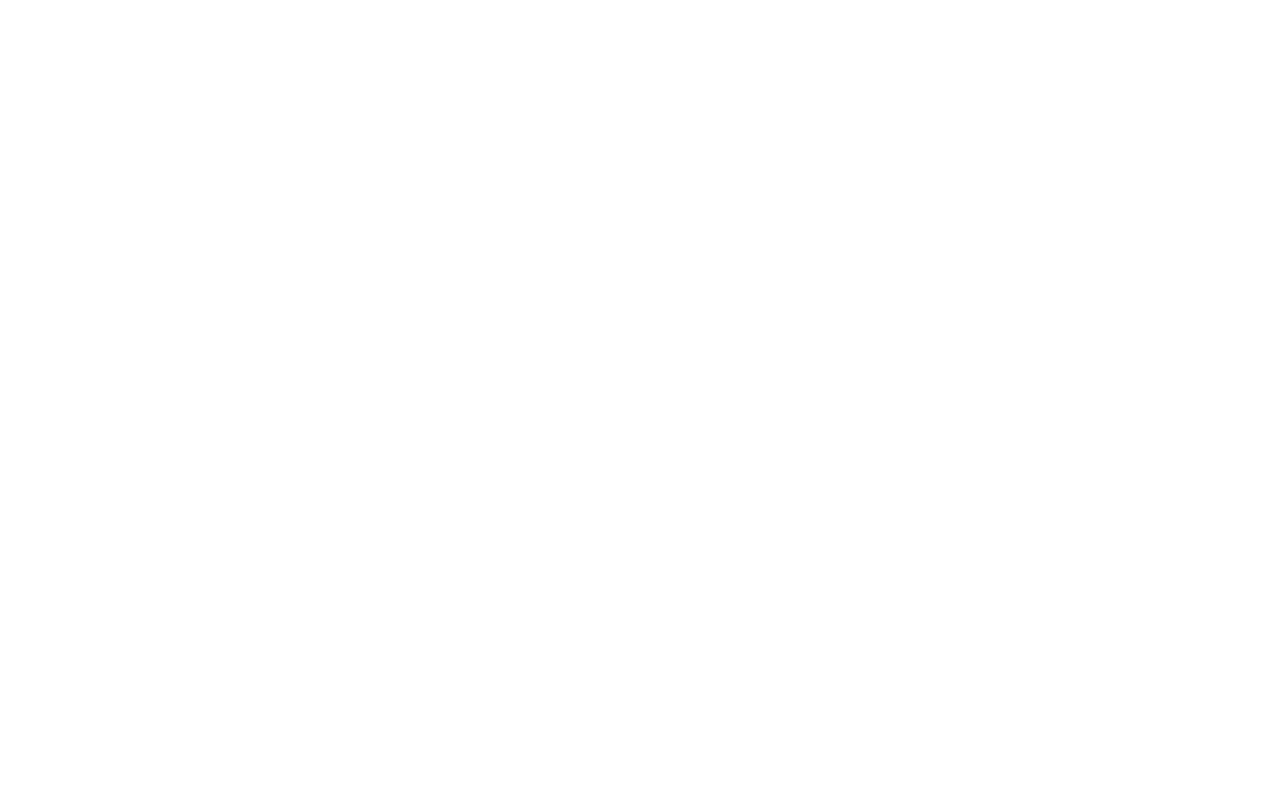
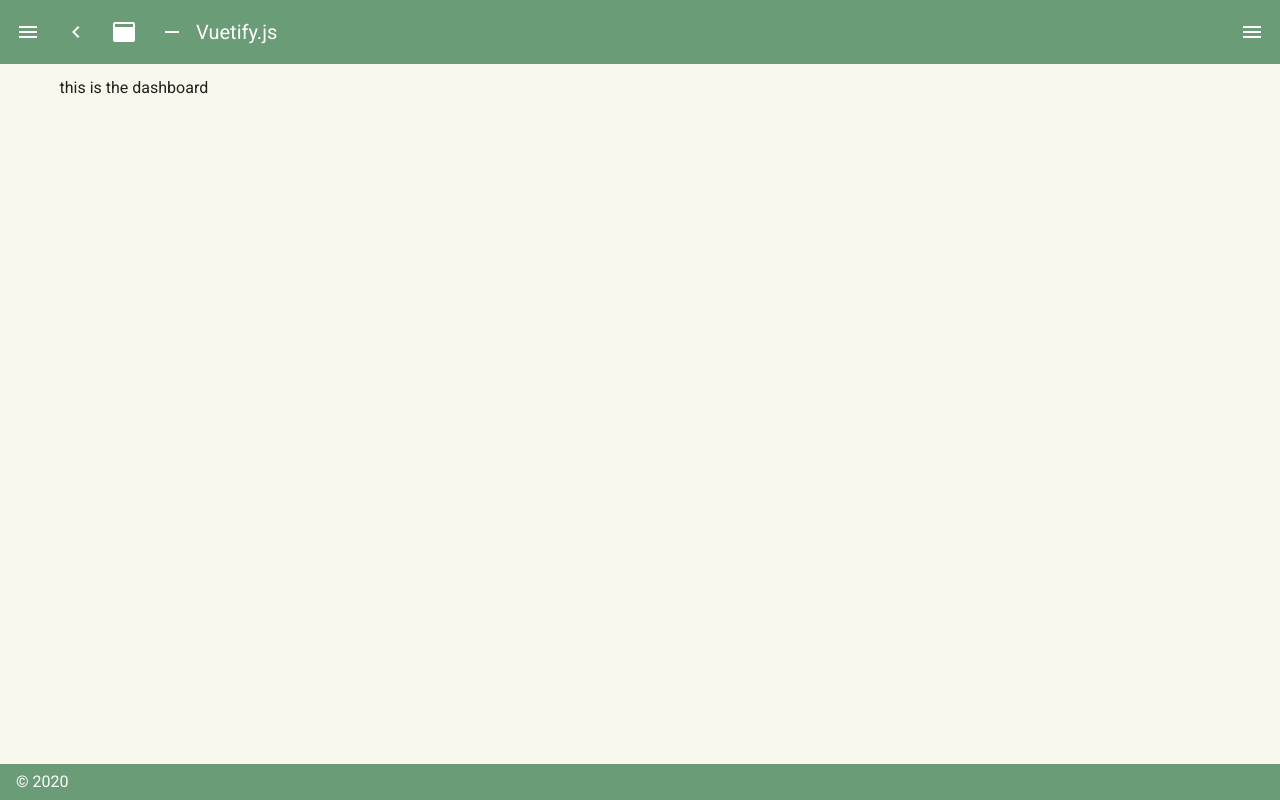
Before and after one commit to souserge/team-env-frontend, a Nuxt app: page /app in a window 1280 px wide. Before the commit this address had no page. Built offline with nearby package versions, Linux system fonts and the light colour scheme.

Commit message:
Add files for each page

```diff
--- a/layouts/base.vue
+++ b/layouts/base.vue
@@ -1,7 +1,7 @@
 <template>
   <v-app light>
     <slot></slot>
-    <v-footer app color="primary" dark>
+    <v-footer color="primary" dark>
       <span>&copy; {{ new Date().getFullYear() }}</span>
     </v-footer>
   </v-app>
--- /dev/null
+++ b/pages/app/docs/index.vue
@@ -0,0 +1,13 @@
+<template>
+  <div>
+    <p>
+      This is docs page
+    </p>
+  </div>
+</template>
+
+<script>
+export default {};
+</script>
+
+<style></style>
--- /dev/null
+++ b/pages/app/index.vue
@@ -0,0 +1,13 @@
+<template>
+  <div>
+    <p>
+      this is the dashboard
+    </p>
+  </div>
+</template>
+
+<script>
+export default {};
+</script>
+
+<style></style>
--- /dev/null
+++ b/pages/app/matchmaking/index.vue
@@ -0,0 +1,13 @@
+<template>
+  <div>
+    <p>
+      This is machmaking page
+    </p>
+  </div>
+</template>
+
+<script>
+export default {};
+</script>
+
+<style></style>
--- /dev/null
+++ b/pages/app/tutorials/index.vue
@@ -0,0 +1,13 @@
+<template>
+  <div>
+    <p>
+      This is tutorials page
+    </p>
+  </div>
+</template>
+
+<script>
+export default {};
+</script>
+
+<style></style>
--- a/pages/dashboard.vue
+++ /dev/null
@@ -1,7 +0,0 @@
-<template> </template>
-
-<script>
-export default {};
-</script>
-
-<style></style>
```
Also changed, not shown: layouts/default.vue (renamed from layouts/app.vue).
